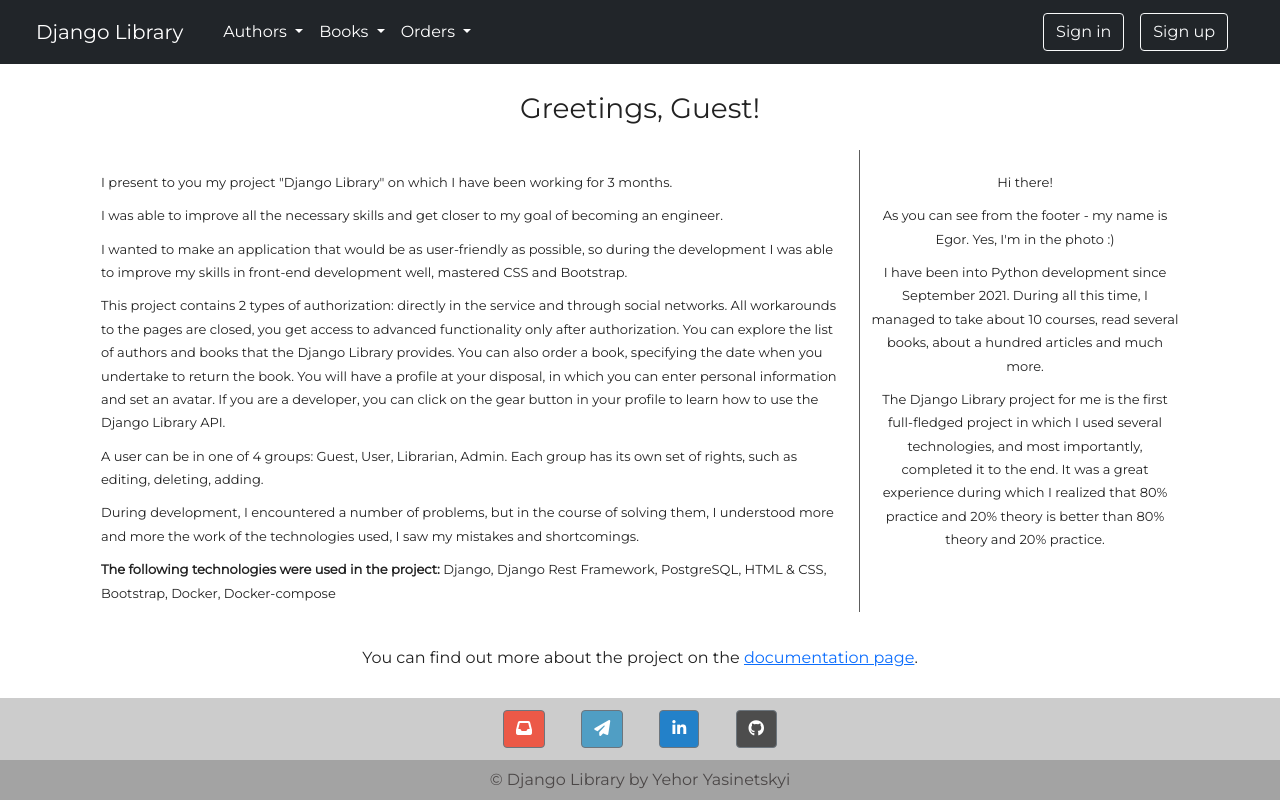
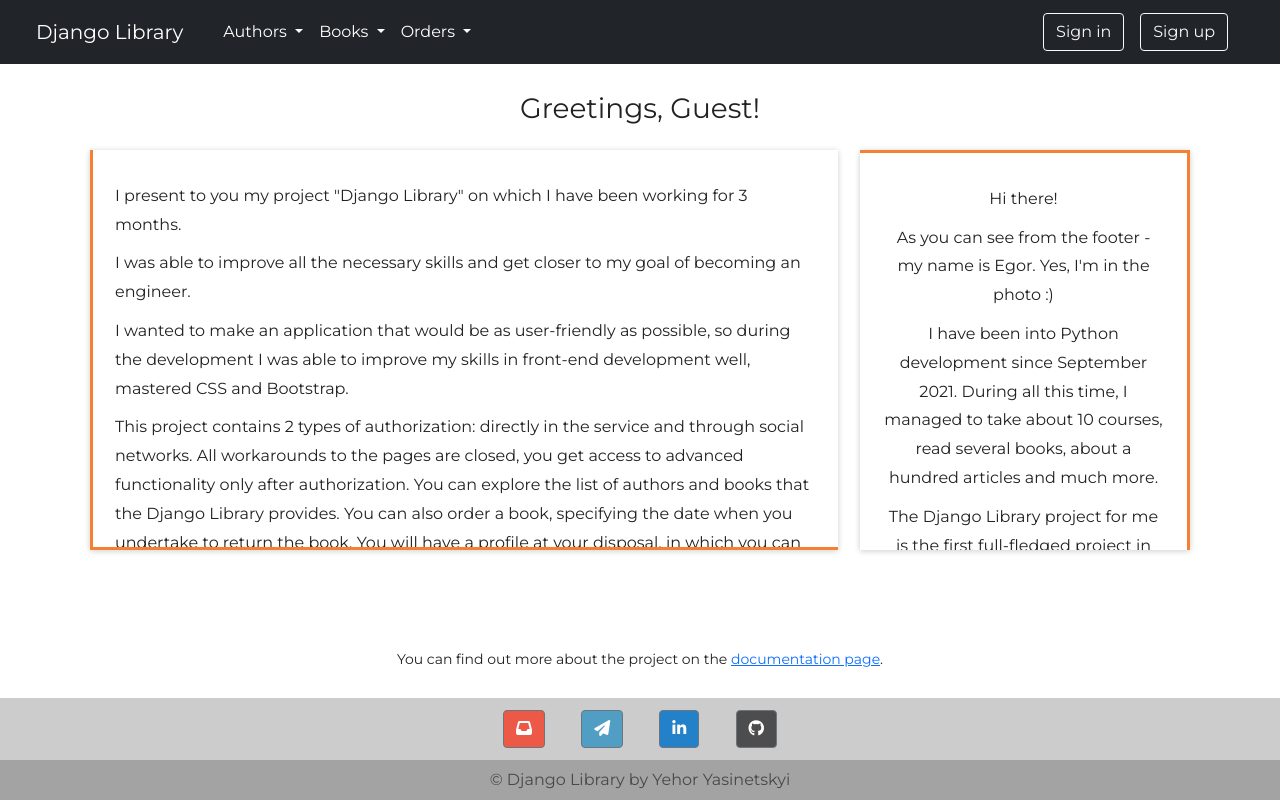
Before and after one commit to yasegor/DjangoLibrary, a Django app: page / in a window 1280 px wide. Run offline with Django 4.2, Linux system fonts and the light colour scheme; some libraries are stand-ins or nearby versions.

Commit message:
Little changes

```diff
--- a/static/css/index/home.css
+++ b/static/css/index/home.css
@@ -7,15 +7,32 @@
 }
 
 .left-block {
-    width: 70%;
-    padding: 1%;
-    border-right: 1px solid #5d5d5d;
+    height: 400px;
+    width: 68%;
+    padding: 2%;
+    border-left: #f68032 3px solid;
+    border-bottom: #f68032 3px solid;
+    box-shadow: 0 1px 6px rgba(0, 0, 0, 0.2);
+    overflow-y: hidden;
+}
+
+.left-block:hover {
+    overflow-y: auto;
 }
 
 .right-block {
+    border-top: #f68032 3px solid;
+    border-right: #f68032 3px solid;
+    height: 400px;
     width: 30%;
-    padding: 1%;
+    padding: 2%;
     text-align: center;
+    box-shadow: 0 1px 6px rgba(0, 0, 0, 0.2);
+    overflow-y: hidden;
+}
+
+.right-block:hover {
+    overflow-y: auto;
 }
 
 .footer-block {
@@ -25,6 +42,19 @@
     align-items: flex-end;
 }
 
-p {
-    font-size: 13px !important;
+#style-1::-webkit-scrollbar-track {
+    -webkit-box-shadow: inset 0 0 6px rgba(0, 0, 0, 0.3);
+    border-radius: 10px;
+    background-color: #F5F5F5;
 }
+
+#style-1::-webkit-scrollbar {
+    width: 4px;
+    background-color: #F5F5F5;
+}
+
+#style-1::-webkit-scrollbar-thumb {
+    border-radius: 10px;
+    -webkit-box-shadow: inset 0 0 6px rgba(0, 0, 0, .3);
+    background-color: #555;
+}
--- a/templates/home.html
+++ b/templates/home.html
@@ -13,8 +13,8 @@
             {% endif %}
         </header>
 
-        <main class="w-100 d-flex main-block">
-            <section class="left-block">
+        <main class="w-100 d-flex justify-content-between main-block">
+            <section class="left-block" id="style-1">
                 <p>I present to you my project "Django Library" on which I have been working for 3 months.</p>
 
                 <p>I was able to improve all the necessary skills and get closer to my goal of becoming an engineer.</p>
@@ -41,7 +41,7 @@
                     PostgreSQL, HTML & CSS, Bootstrap, Docker, Docker-compose</p>
             </section>
 
-            <aside class="right-block">
+            <aside class="right-block" id="style-1">
                 <p>Hi there!</p>
                 <p>As you can see from the footer - my name is Egor. Yes, I'm in the photo :)</p>
 
@@ -55,7 +55,8 @@
         </main>
 
         <footer class="text-center footer-block">
-            <span>You can find out more about the project on the <a href="">documentation page</a>.</span>
+            <span style="font-size: 14px;">You can find out more about the project on the <a
+                    href="">documentation page</a>.</span>
         </footer>
     </main>
 {% endblock %}
```
